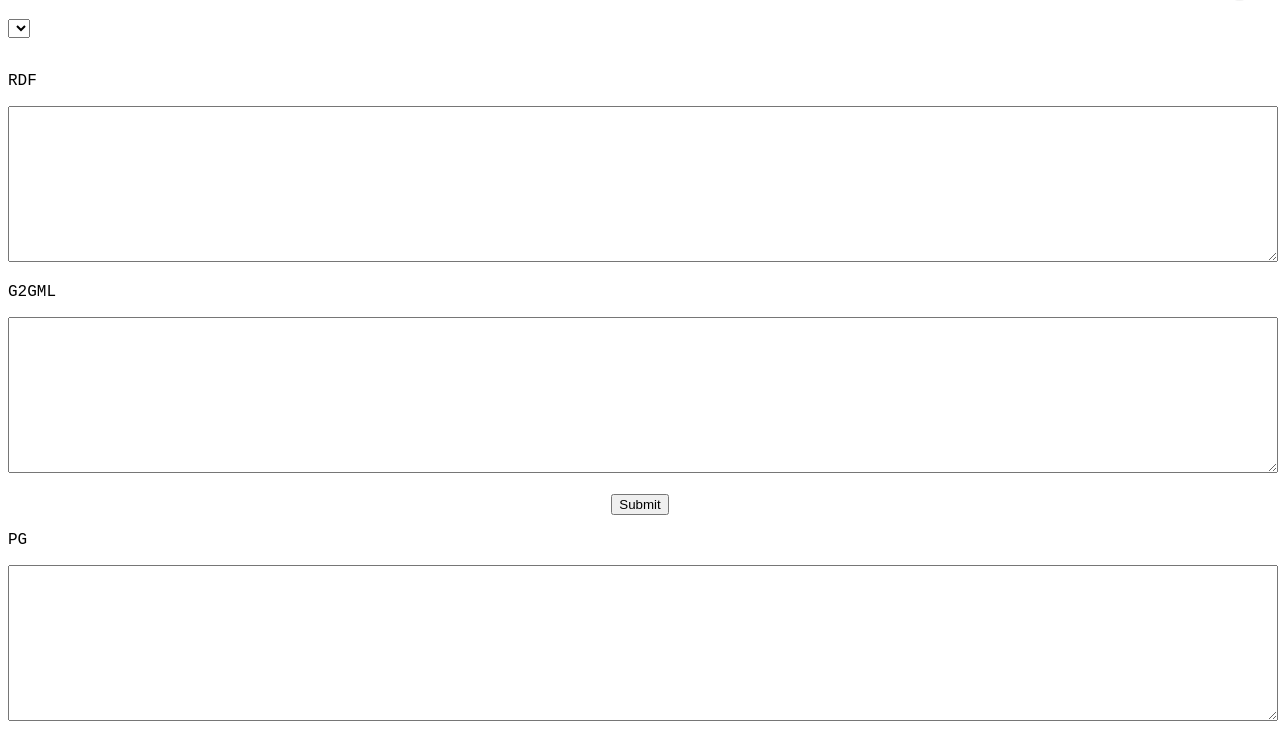
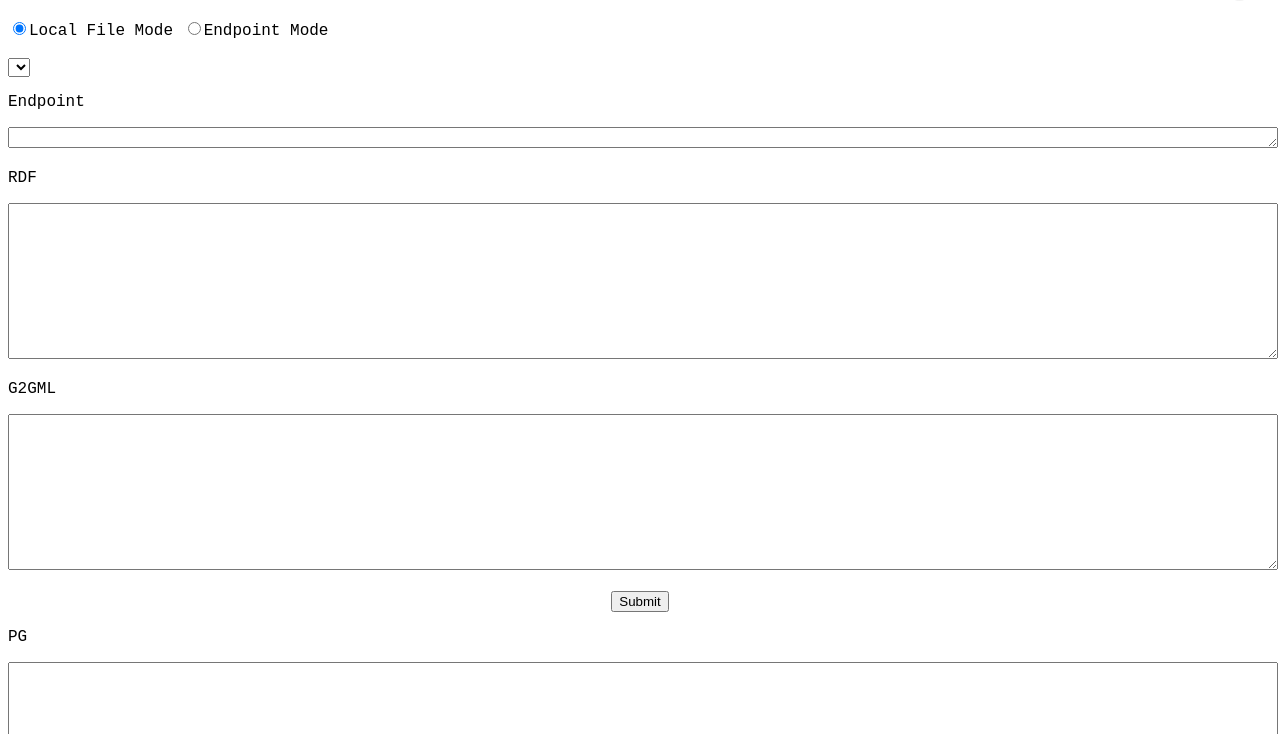
Before and after one commit to g2glab/sandbox, a website: page static/index.html in a window 1280 px wide. Shown: the part 66-800 px from the top of the page. Drawn offline with nearby package versions, Linux system fonts and the light colour scheme; no server answers; files whose address does not match are found by name.

Commit message:
Add SPARQL endpoint

```diff
--- a/src/index.js
+++ b/src/index.js
@@ -26,8 +26,10 @@ $(function () {
       type: "POST",
       dataType: "json",
       data: {
+        g2g: $("#g2g").val(),
+        mode: $("input[name=mode]:checked").val(),
         rdf: $("#rdf").val(),
-        g2g: $("#g2g").val()
+        endpoint: $("#endpoint").val()
       },
     }).done(function (res) {
       $.get(res.g2g_output_dir + '/tmp.pg', function (data) {
--- a/static/index.html
+++ b/static/index.html
@@ -27,10 +27,15 @@ textarea {
       <h2>G2G Sandbox</h2>
     </div>
     <br />
+    <input type="radio" name="mode" value="rdf" checked="checked">Local File Mode
+    <input type="radio" name="mode" value="endpoint">Endpoint Mode
+    <br />
+    <br />
     <select id="examples">
     </select>
     <br />
-    <br />
+    <p>Endpoint</p>
+    <textarea id="endpoint" rows="1"></textarea>
     <p>RDF</p>
     <textarea id="rdf" rows="10"></textarea>
     <p>G2GML</p>
```
